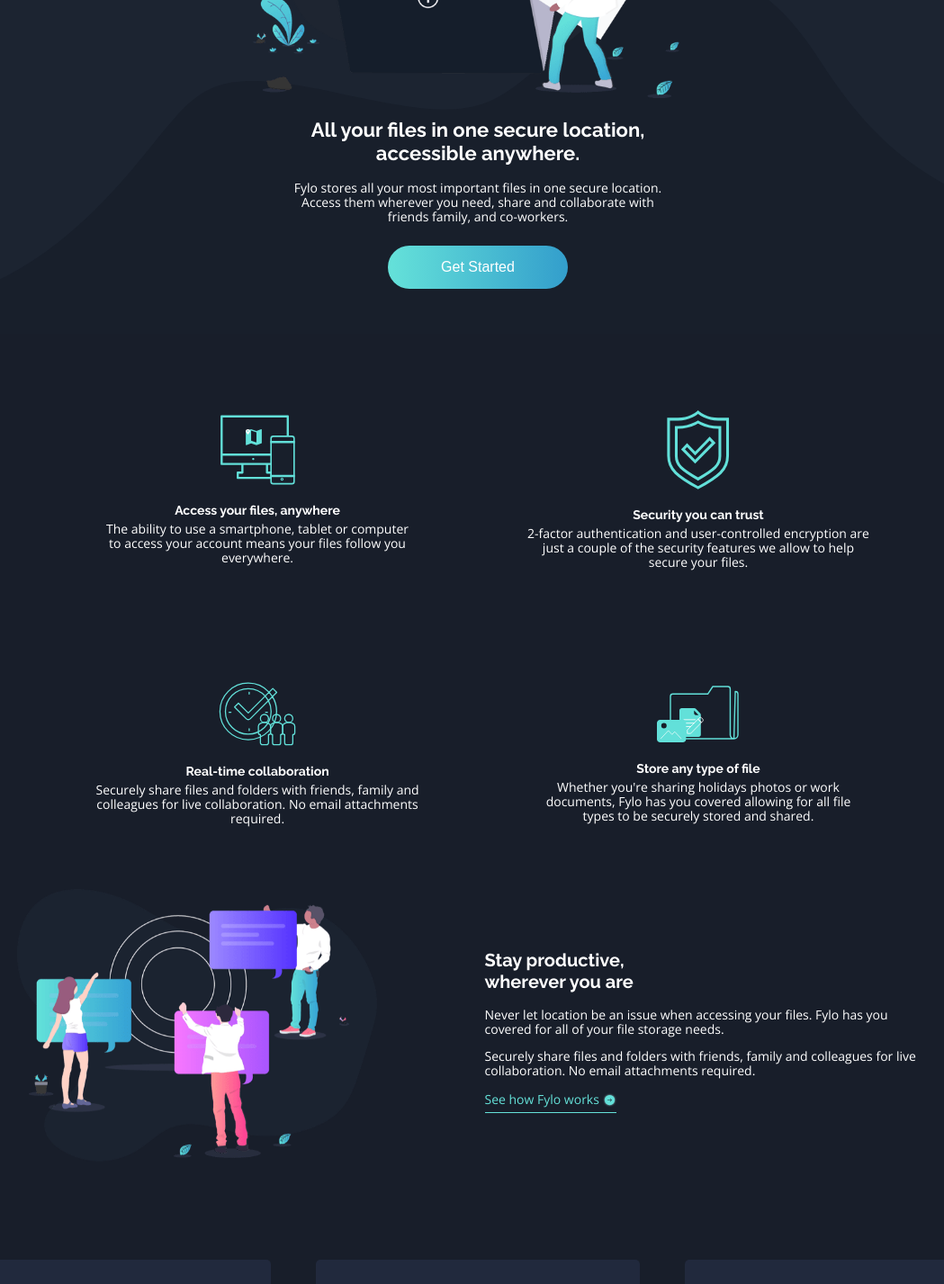
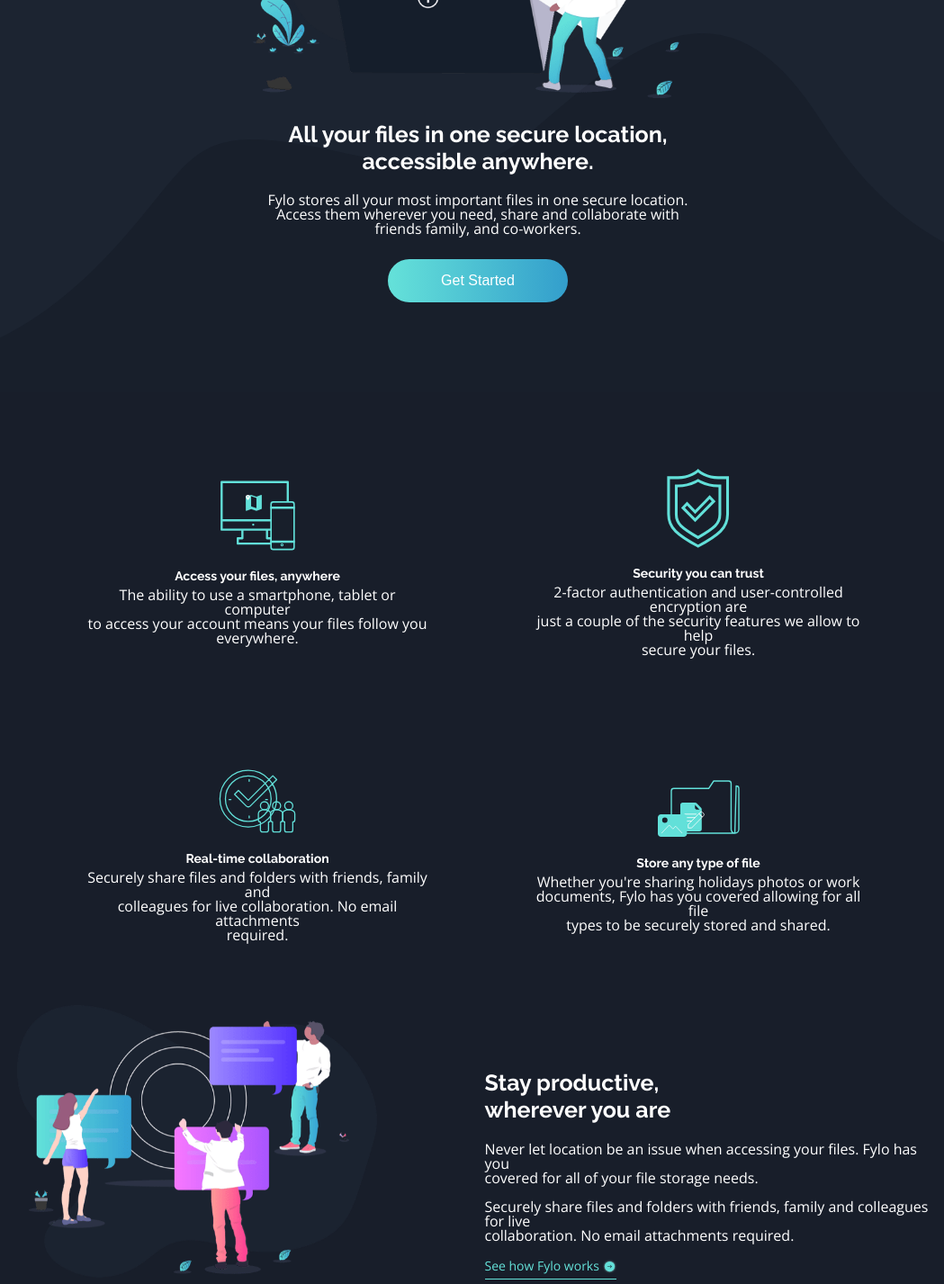
Before and after one commit to tracynuwagaba/fylo-landing-page, a plain HTML site: page index.html in a window 1280 px wide. Shown: the part 320-1747 px from the top of the page at 90% size, without its empty margins (109-1158 px from the left). Drawn offline with nearby package versions, Linux system fonts and the light colour scheme.

```diff
--- a/style.css
+++ b/style.css
@@ -21,7 +21,7 @@ h2 {
 
 p {
   line-height: 1rem;
-  font-size: 14px;
+  font-size: 16px;
   font-weight: lighter;
 }
 
@@ -98,12 +98,12 @@ nav a {
 
 .hero h1 {
   font-family: "Raleway", sans-serif;
-  font-size: 22px;
+  font-size: 25px;
 }
 
 .hero button {
   margin-top: 10px;
-  margin-bottom: 50px;
+  margin-bottom: 100px;
 }
 
 /* Features section */
@@ -172,7 +172,7 @@ nav a {
 .productive h2 {
   text-align: left;
   margin-left: 0;
-  font-size: 20px;
+  font-size: 25px;
 }
 
 .productive a {
@@ -202,7 +202,7 @@ nav a {
 
 .review {
   background: #21293d;
-  width: 320px;
+  width: 300px;
   padding: 20px;
   border-radius: 5px;
   /* font-size: 8px; */
@@ -306,7 +306,7 @@ form {
 } */
 
 .footer img {
-  margin-bottom: 1em;
+  margin-bottom: 0.5em;
   width: 100px;
   font-size: 1em;
   height: auto;
```
